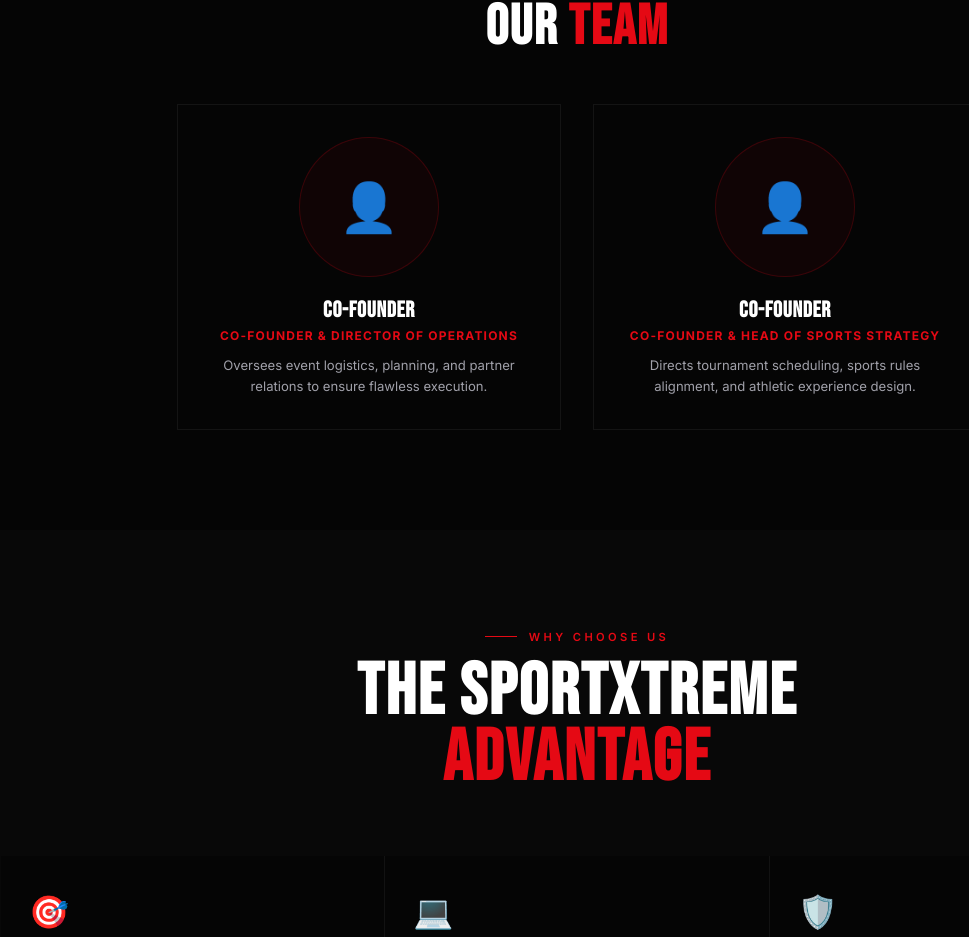
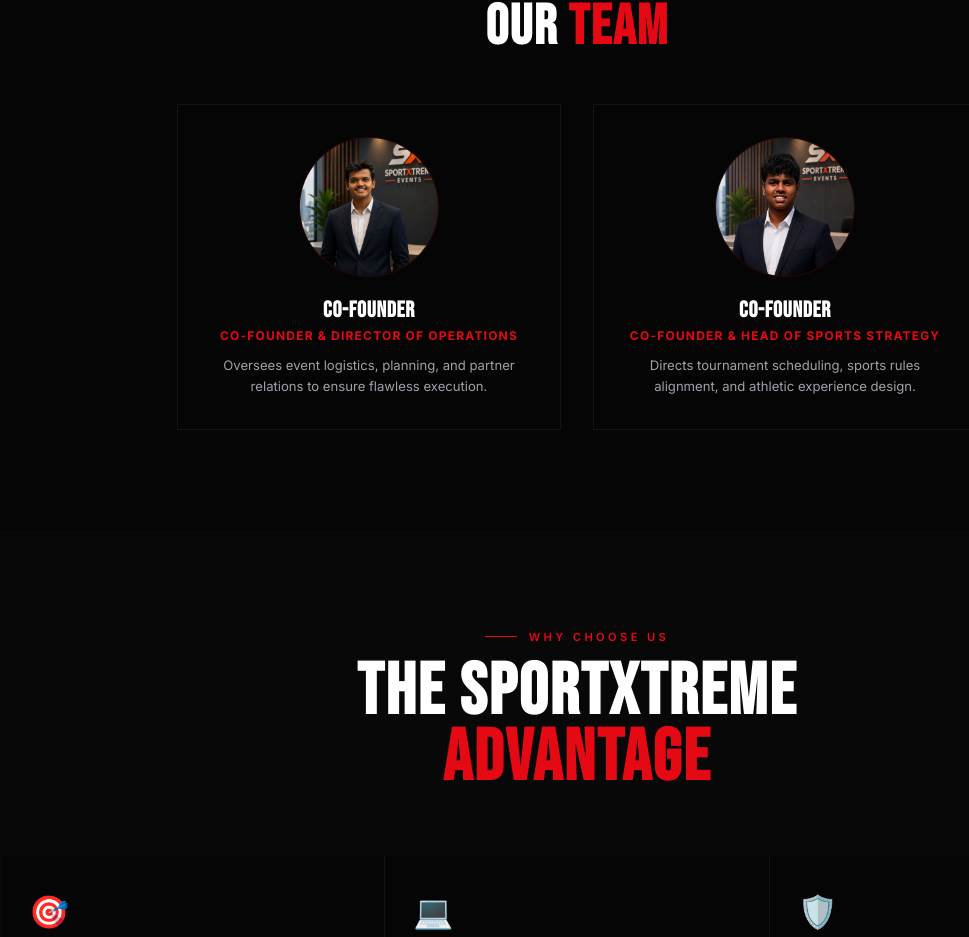
Before and after one commit to VoidVedh/sportxtreme-events, a React (Vite) app: page / in a window 1280 px wide. Shown: the part 1726-2663 px from the top of the page, without its empty margins (63-1032 px from the left). Built offline with nearby package versions, Linux system fonts and the light colour scheme; no server answers; the database is empty.

Commit message:
feat: add real co-founder photographs to executive leadership cards

```diff
--- a/src/components/About.jsx
+++ b/src/components/About.jsx
@@ -139,9 +139,9 @@
         <div className="g2" style={{ display: "grid", gridTemplateColumns: "repeat(2, 1fr)", gap: 32, maxWidth: 800, margin: "0 auto" }}>
           {/* Card 1 */}
           <div className="card-lift" style={{ border: "1px solid rgba(255,255,255,0.06)", background: C.black, padding: 32, display: "flex", flexDirection: "column", alignItems: "center", textAlign: "center" }}>
-            {/* Image Placeholder */}
-            <div style={{ width: 140, height: 140, borderRadius: "50%", background: "rgba(229,9,20,0.05)", border: `1px solid rgba(229,9,20,0.2)`, display: "flex", alignItems: "center", justifyContent: "center", marginBottom: 20, fontSize: "3rem" }}>
-              👤
+            {/* Co-Founder Photo */}
+            <div style={{ width: 140, height: 140, borderRadius: "50%", overflow: "hidden", border: `1px solid rgba(229,9,20,0.2)`, marginBottom: 20 }}>
+              <img src="/co-founder-1.jpg" alt="Co-Founder" style={{ width: "100%", height: "100%", objectFit: "cover" }} />
             </div>
             <h4 className="bebas" style={{ fontSize: "1.4rem", letterSpacing: "0.03em", marginBottom: 4 }}>Co-Founder</h4>
             <div style={{ fontSize: "0.75rem", color: C.red, letterSpacing: "0.1em", textTransform: "uppercase", marginBottom: 12, fontWeight: "bold" }}>Co-Founder & Director of Operations</div>
@@ -152,9 +152,9 @@
 
           {/* Card 2 */}
           <div className="card-lift" style={{ border: "1px solid rgba(255,255,255,0.06)", background: C.black, padding: 32, display: "flex", flexDirection: "column", alignItems: "center", textAlign: "center" }}>
-            {/* Image Placeholder */}
-            <div style={{ width: 140, height: 140, borderRadius: "50%", background: "rgba(229,9,20,0.05)", border: `1px solid rgba(229,9,20,0.2)`, display: "flex", alignItems: "center", justifyContent: "center", marginBottom: 20, fontSize: "3rem" }}>
-              👤
+            {/* Co-Founder Photo */}
+            <div style={{ width: 140, height: 140, borderRadius: "50%", overflow: "hidden", border: `1px solid rgba(229,9,20,0.2)`, marginBottom: 20 }}>
+              <img src="/co-founder-2.jpg" alt="Co-Founder" style={{ width: "100%", height: "100%", objectFit: "cover" }} />
             </div>
             <h4 className="bebas" style={{ fontSize: "1.4rem", letterSpacing: "0.03em", marginBottom: 4 }}>Co-Founder</h4>
             <div style={{ fontSize: "0.75rem", color: C.red, letterSpacing: "0.1em", textTransform: "uppercase", marginBottom: 12, fontWeight: "bold" }}>Co-Founder & Head of Sports Strategy</div>
```
Also changed, not shown: public/co-founder-1.jpg (added), public/co-founder-2.jpg (added).
